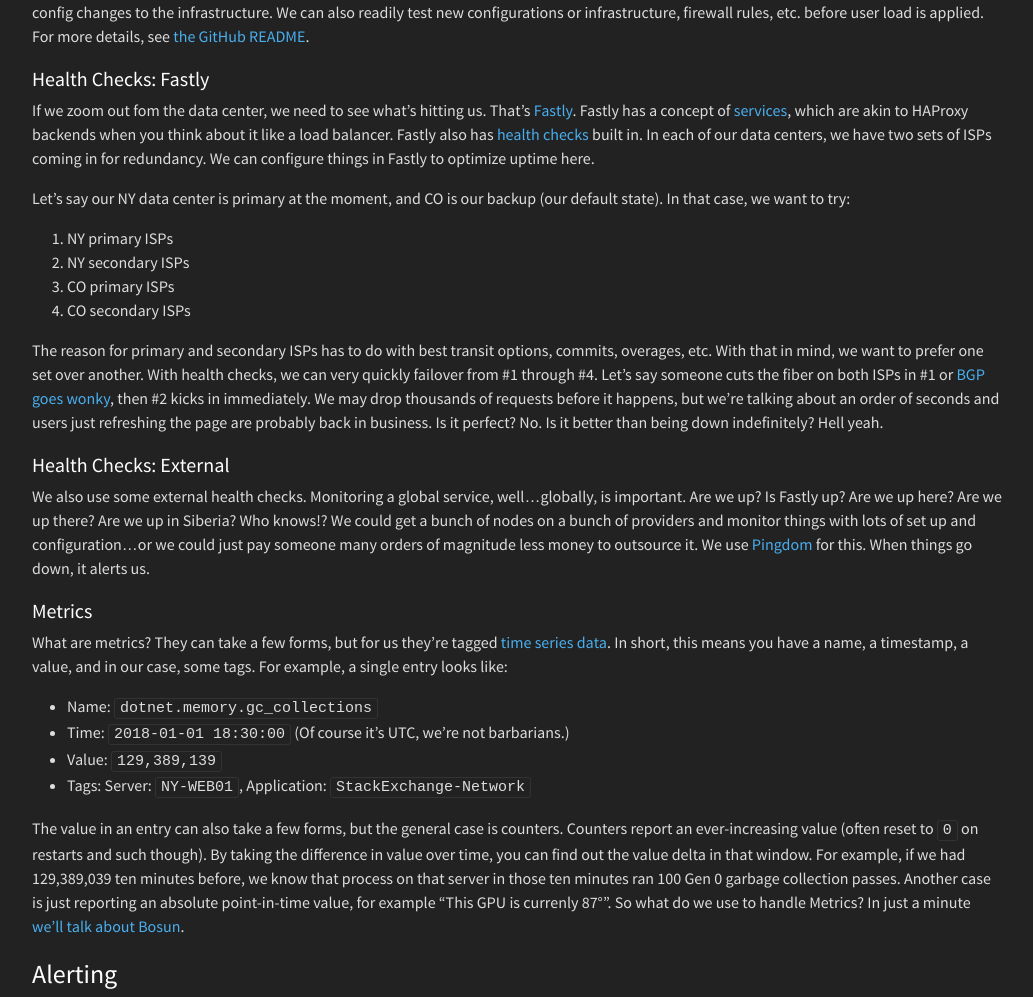
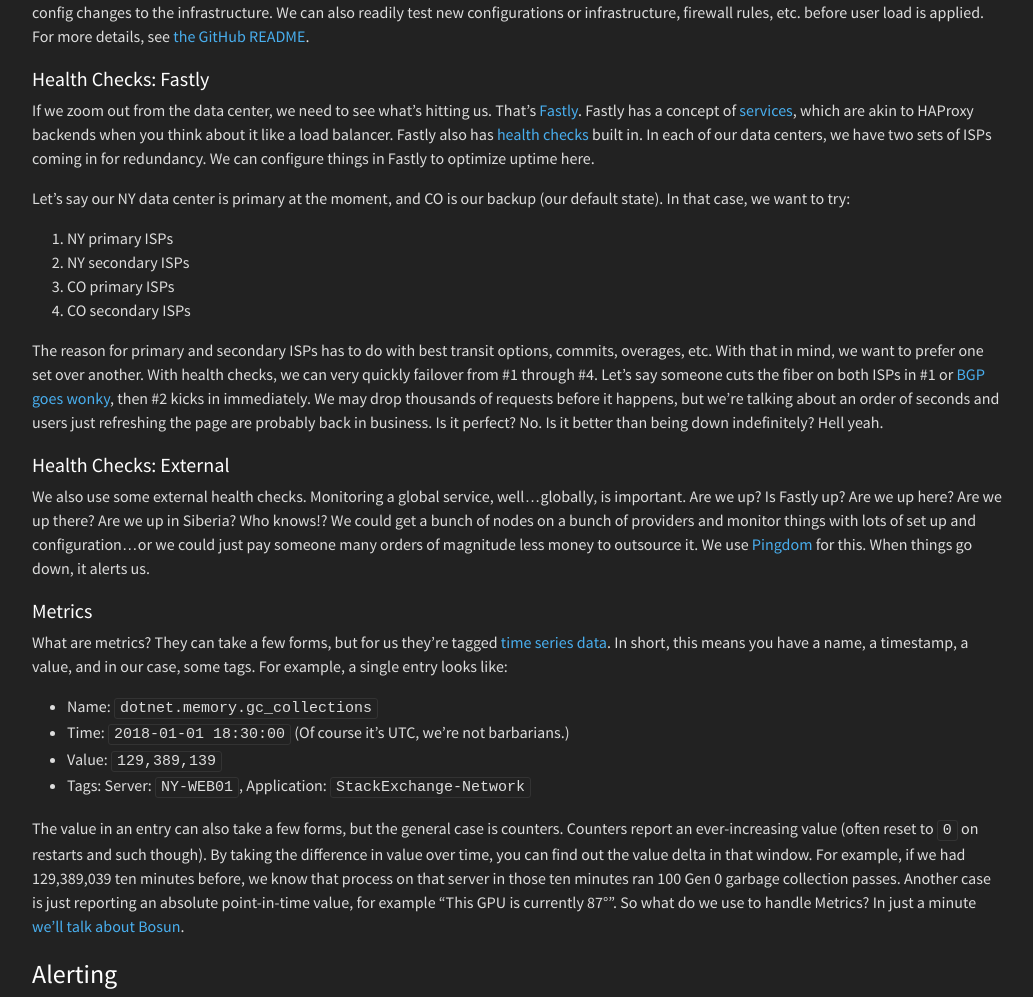
Before and after one commit to NickCraver/nickcraver.github.com, a Jekyll site: the page built from blog/_posts/2018-11-29-stack-overflow-how-we-do-monitoring.markdown, in a window 1280 px wide and 1400 px high, scrolled down 4767 px. Shown: the part 160-1157 px from the top of the window, without its empty margins (123-1156 px from the left). Built offline with Jekyll 4.4.1, drawn with Linux system fonts in a browser that asks for light colours; comment, search, counter and statistics services are not loaded; some of the changed text lies outside the part shown.

Commit message:
Apply suggestions from code review
Fixes from @m0sa, thanks!

Co-Authored-By: NickCraver <nrcraver@gmail.com>

```diff
--- a/blog/_posts/2018-11-29-stack-overflow-how-we-do-monitoring.markdown
+++ b/blog/_posts/2018-11-29-stack-overflow-how-we-do-monitoring.markdown
@@ -242,7 +242,7 @@
 
 #### Health Checks: Fastly
 
-If we zoom out fom the data center, we need to see what's hitting us.
+If we zoom out from the data center, we need to see what's hitting us.
 That's [Fastly](https://www.fastly.com/).
 Fastly has a concept of [services](https://docs.fastly.com/guides/basic-setup/working-with-services), which are akin to HAProxy backends when you think about it like a load balancer.
 Fastly also has [health checks](https://docs.fastly.com/guides/basic-configuration/working-with-health-checks) built in.
@@ -288,7 +288,7 @@
 Counters report an ever-increasing value (often reset to `0` on restarts and such though).
 By taking the difference in value over time, you can find out the value delta in that window.
 For example, if we had 129,389,039 ten minutes before, we know that process on that server in those ten minutes ran 100 Gen 0 garbage collection passes.
-Another case is just reporting an absolute point-in-time value, for example "This GPU is currenly 87°".
+Another case is just reporting an absolute point-in-time value, for example "This GPU is currently 87°".
 So what do we use to handle Metrics?
 In just a minute [we'll talk about Bosun](#bosun).
 
```
Also changed, not shown: other parts of blog/_posts/2018-11-29-stack-overflow-how-we-do-monitoring.markdown (+4 -4 lines).
